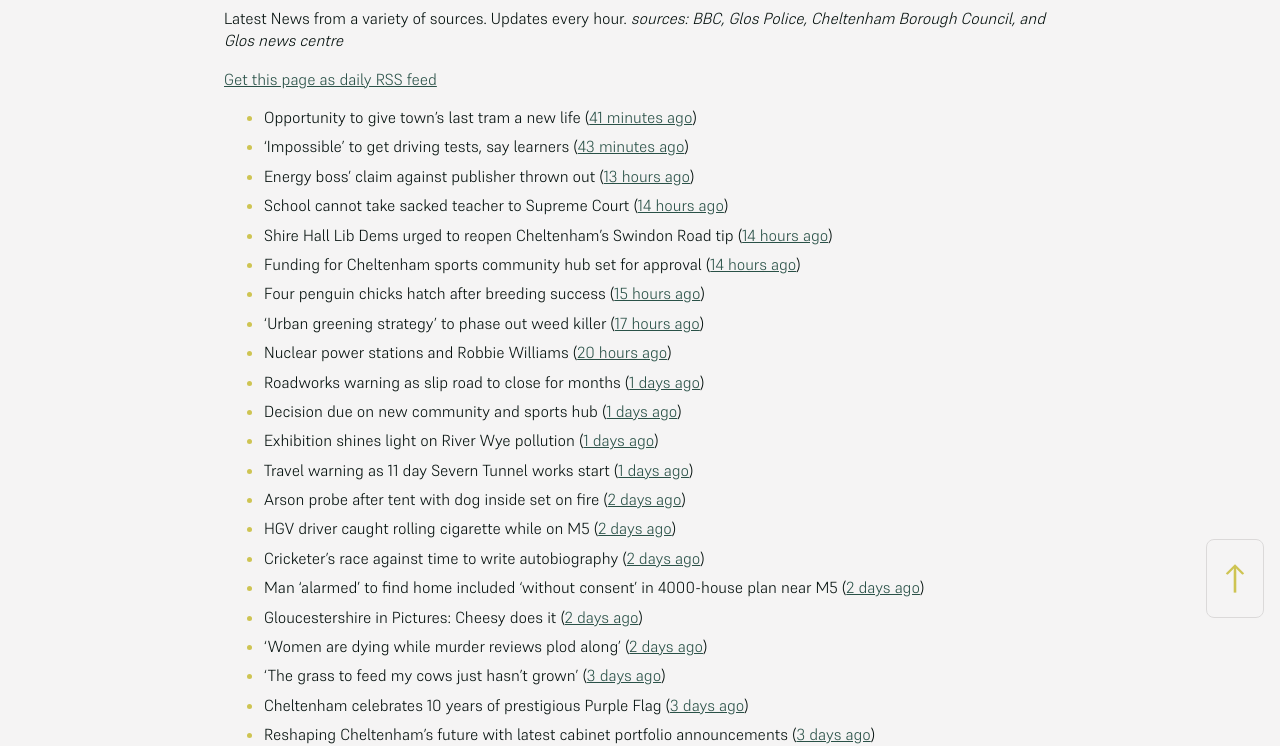
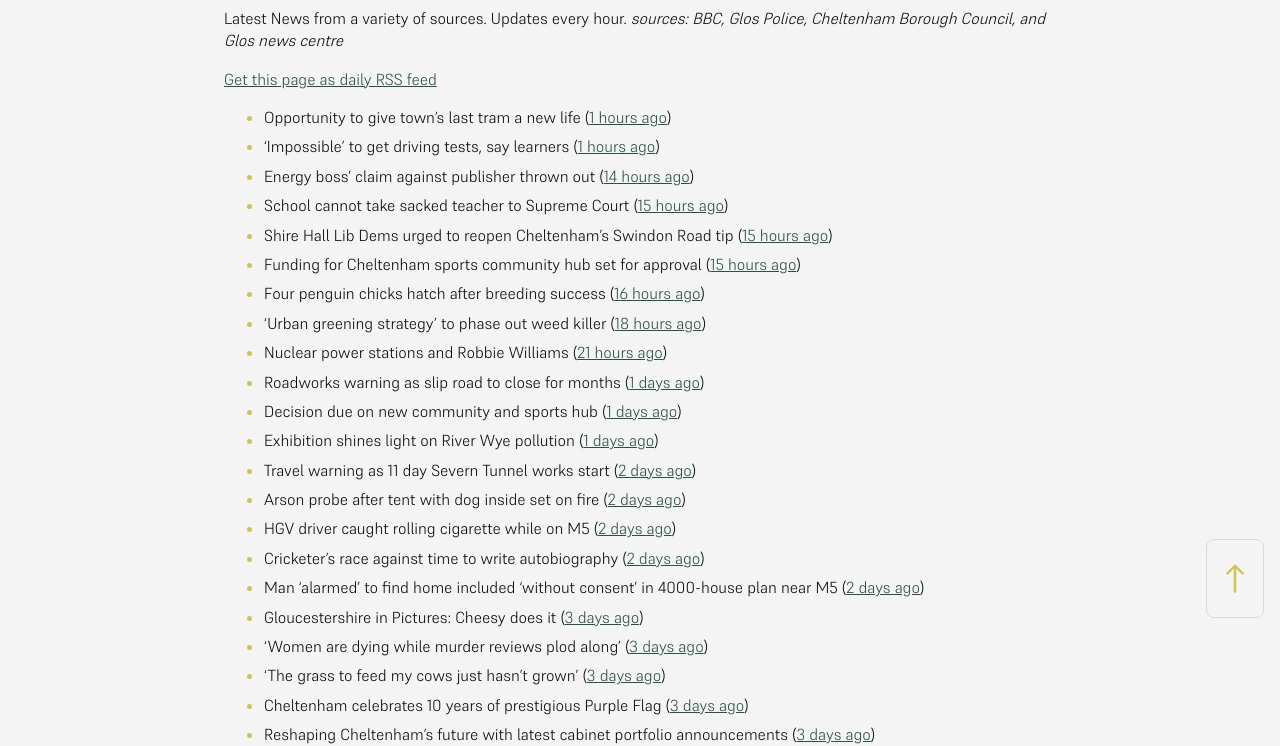
Before and after one commit to mat-0/cheltenham-open-data, a Jekyll site: the page built from _pages/news.md, in a window 1280 px wide. Shown: the part 266-1012 px from the top of the page. Built offline with Jekyll 4.4.1, drawn with Linux system fonts in a browser that asks for light colours.

Commit message:
Updated 2025-06-10 06:59:16

```diff
--- a/_pages/news.md
+++ b/_pages/news.md
@@ -12,25 +12,25 @@ _sources: BBC, Glos Police, Cheltenham Borough Council, and Glos news centre_
 [Get this page as daily RSS feed](/daily.rss)
 
 <!-- news_marker starts -->
-- Opportunity to give town's last tram a new life ([41 minutes ago](https://www.bbc.com/news/articles/c80km7j1131o))
-- 'Impossible' to get driving tests, say learners ([43 minutes ago](https://www.bbc.com/news/articles/c8jgndjnlmvo))
-- Energy boss' claim against publisher thrown out ([13 hours ago](https://www.bbc.com/news/articles/c9918ek3y4go))
-- School cannot take sacked teacher to Supreme Court ([14 hours ago](https://www.bbc.com/news/articles/cn7zn077nd4o))
-- Shire Hall Lib Dems urged to reopen Cheltenham’s Swindon Road tip ([14 hours ago](https://gloucesternewscentre.co.uk/shire-hall-lib-dems-urged-to-reopen-cheltenhams-swindon-road-tip/))
-- Funding for Cheltenham sports community hub set for approval ([14 hours ago](https://gloucesternewscentre.co.uk/funding-for-cheltenham-sports-community-hub-set-for-approval/))
-- Four penguin chicks hatch after breeding success ([15 hours ago](https://www.bbc.com/news/articles/ce39qxx818jo))
-- 'Urban greening strategy' to phase out weed killer ([17 hours ago](https://www.bbc.com/news/articles/c201jv8v311o))
-- Nuclear power stations and Robbie Williams ([20 hours ago](https://www.bbc.com/news/articles/cy4ekkyej0ko))
+- Opportunity to give town's last tram a new life ([1 hours ago](https://www.bbc.com/news/articles/c80km7j1131o))
+- 'Impossible' to get driving tests, say learners ([1 hours ago](https://www.bbc.com/news/articles/c8jgndjnlmvo))
+- Energy boss' claim against publisher thrown out ([14 hours ago](https://www.bbc.com/news/articles/c9918ek3y4go))
+- School cannot take sacked teacher to Supreme Court ([15 hours ago](https://www.bbc.com/news/articles/cn7zn077nd4o))
+- Shire Hall Lib Dems urged to reopen Cheltenham’s Swindon Road tip ([15 hours ago](https://gloucesternewscentre.co.uk/shire-hall-lib-dems-urged-to-reopen-cheltenhams-swindon-road-tip/))
+- Funding for Cheltenham sports community hub set for approval ([15 hours ago](https://gloucesternewscentre.co.uk/funding-for-cheltenham-sports-community-hub-set-for-approval/))
+- Four penguin chicks hatch after breeding success ([16 hours ago](https://www.bbc.com/news/articles/ce39qxx818jo))
+- 'Urban greening strategy' to phase out weed killer ([18 hours ago](https://www.bbc.com/news/articles/c201jv8v311o))
+- Nuclear power stations and Robbie Williams ([21 hours ago](https://www.bbc.com/news/articles/cy4ekkyej0ko))
 - Roadworks warning as slip road to close for months ([1 days ago](https://www.bbc.com/news/articles/c308j6d7ngno))
 - Decision due on new community and sports hub ([1 days ago](https://www.bbc.com/news/articles/cy4k5kv0v2go))
 - Exhibition shines light on River Wye pollution ([1 days ago](https://www.bbc.com/news/articles/c62814zl1q5o))
-- Travel warning as 11 day Severn Tunnel works start ([1 days ago](https://www.bbc.com/news/articles/c5yk6z54e2zo))
+- Travel warning as 11 day Severn Tunnel works start ([2 days ago](https://www.bbc.com/news/articles/c5yk6z54e2zo))
 - Arson probe after tent with dog inside set on fire ([2 days ago](https://www.bbc.com/news/articles/cj42gp7n744o))
 - HGV driver caught rolling cigarette while on M5 ([2 days ago](https://www.bbc.com/news/articles/cx2ekrky144o))
 - Cricketer's race against time to write autobiography ([2 days ago](https://www.bbc.com/news/articles/cy4ke8xw5j7o))
 - Man ‘alarmed’ to find home included ‘without consent’ in 4000-house plan near M5 ([2 days ago](https://gloucesternewscentre.co.uk/man-alarmed-to-find-home-included-without-consent-in-4000-house-plan-near-m5/))
-- Gloucestershire in Pictures: Cheesy does it ([2 days ago](https://www.bbc.com/news/articles/cj6rpwjk192o))
-- 'Women are dying while murder reviews plod along' ([2 days ago](https://www.bbc.com/news/articles/cj3j7308r35o))
+- Gloucestershire in Pictures: Cheesy does it ([3 days ago](https://www.bbc.com/news/articles/cj6rpwjk192o))
+- 'Women are dying while murder reviews plod along' ([3 days ago](https://www.bbc.com/news/articles/cj3j7308r35o))
 - 'The grass to feed my cows just hasn't grown' ([3 days ago](https://www.bbc.com/news/articles/cr4zp51rk9ro))
 - Cheltenham celebrates 10 years of prestigious Purple Flag ([3 days ago](https://www.cheltenham.gov.uk/news/article/3019/cheltenham_celebrates_10_years_of_prestigious_purple_flag))
 - Reshaping Cheltenham’s future with latest cabinet portfolio announcements ([3 days ago](https://www.cheltenham.gov.uk/news/article/3018/reshaping_cheltenhams_future_with_latest_cabinet_portfolio_announcements))
```
Also changed, not shown: _data/flood.json (+5 -69 lines), index.md (+5 -5 lines).
